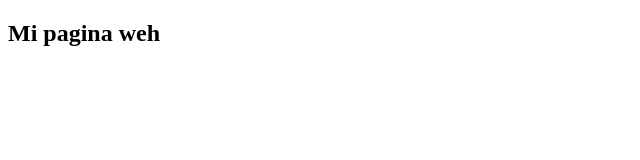
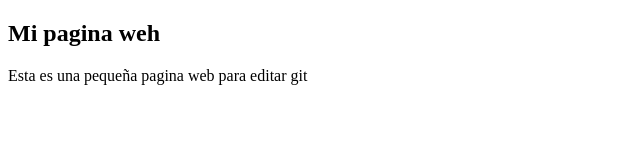
Before and after one commit to BlackBeltSam/pruebagit, a plain HTML site: page index.html in a window 1280 px wide. Shown: the whole page, without its empty margins (0-640 px from the left). Drawn offline with Linux system fonts and the light colour scheme.

Commit message:
pagina web inicial

```diff
--- a/index.html
+++ b/index.html
@@ -8,5 +8,6 @@
 </head>
 <body>
     <h2>Mi pagina weh</h2>
+    <p>Esta es una pequeña pagina web para editar git</p>
 </body>
 </html>
```
